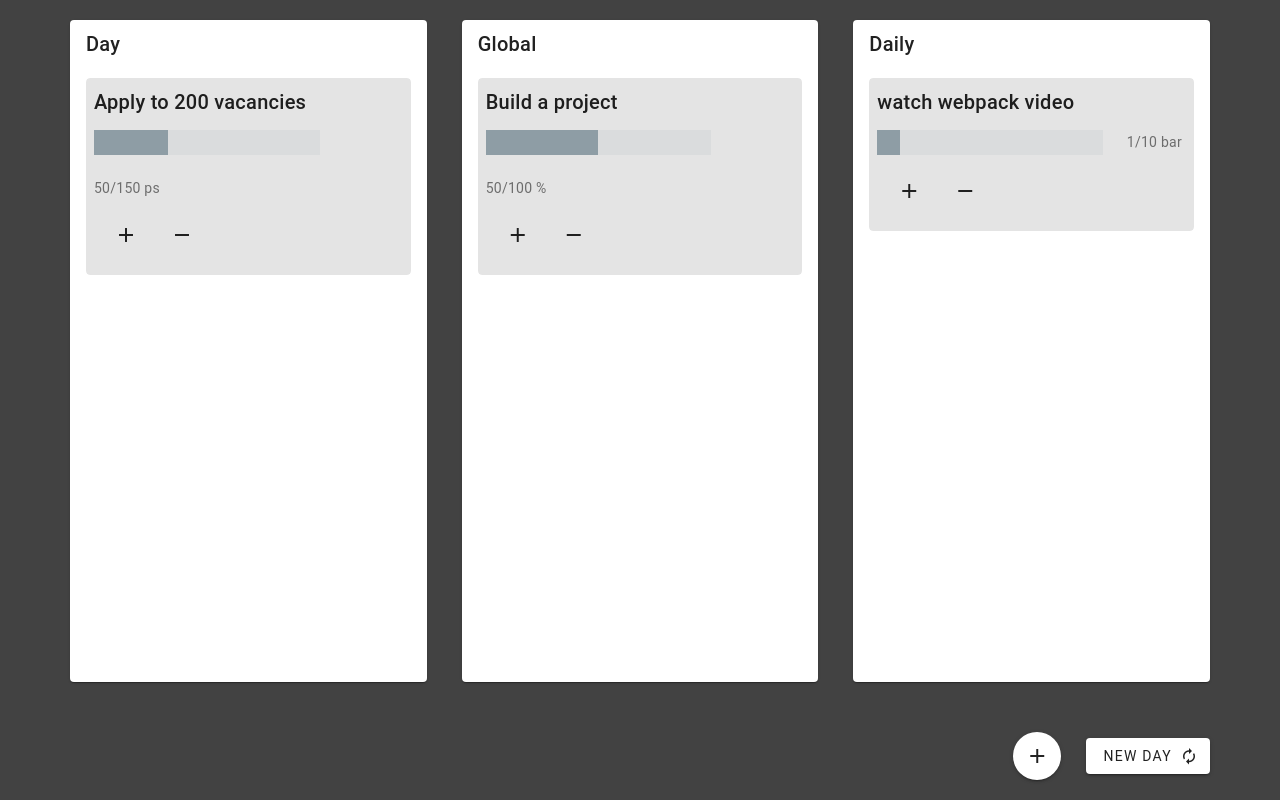
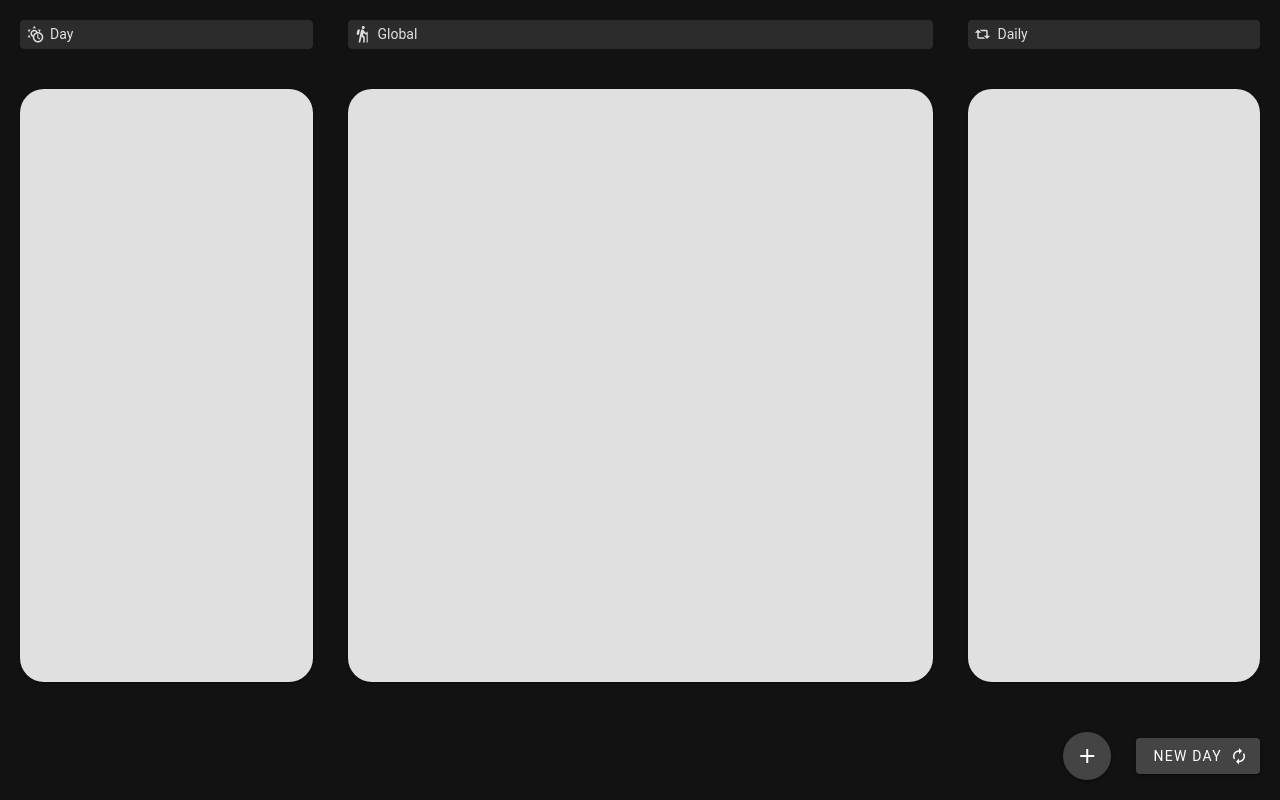
Before and after one commit to Virab-Maestro/CControl, a Vue app: page / in a window 1280 px wide. Built offline with nearby package versions, Linux system fonts and the light colour scheme.

Commit message:
add: localStorage saving; design changes

```diff
--- a/src/App.vue
+++ b/src/App.vue
@@ -17,7 +17,7 @@ import GoalToolbar from "@/components/GoalToolbar.vue";
   flex-direction: column;
   justify-content: stretch;
   height: 100vh;
-  padding: 20px 70px;
-  background-color: #424242;
+  padding: 20px 20px;
+  background-color: rgb(var(--v-theme-background));
 }
 </style>
--- a/src/assets/base.css
+++ b/src/assets/base.css
@@ -8,4 +8,5 @@
 
 body {
   min-height: 100vh;
+  position: relative;
 }
--- a/src/components/GoalGroup.vue
+++ b/src/components/GoalGroup.vue
@@ -36,42 +36,56 @@ const minusStep = (goal: Goal) => {
 </script>
 
 <template>
-  <v-card class="goal-group">
-    <v-card-title class="goal-group__title"><slot></slot></v-card-title>
+  <div class="goal-group__wrapper">
+    <v-chip
+        color="primary"
+        label
+    >
+      <slot></slot>
+    </v-chip>
 
+    <v-card class="goal-group" color="primary" variant="elevated" rounded="xl">
       <!-- v-list of other cards -->
       <v-card-item>
-      <v-card class="mb-5 pa-2" v-for="(goal) in goals" variant="tonal">
-        <v-card-title>
+        <v-card class="mb-5 pa-2" v-for="(goal) in goals" color="secondary" variant="tonal">
+          <v-card-title class="text-info">
             {{ goal.desc }}
           </v-card-title>
 
           <v-card-subtitle class="mt-3">
             <v-row align="center" justify="space-between">
               <v-col cols="9">
-              <v-progress-linear :model-value="Math.round(goal.currentStep / goal.total * 100)" color="blue-grey" height="25"/>
+                <v-progress-linear :model-value="goal.currentStep / goal.total * 100" color="#76abae" height="25"/>
               </v-col>
-            <v-col>
+              <v-col class="text-info">
                 {{ goal.currentStep }}/{{ goal.total }} <span>{{ goal.unit }}</span>
               </v-col>
             </v-row>
           </v-card-subtitle>
 
           <v-card-actions>
-          <v-btn icon="mdi-plus" @click="plusStep(goal)" :disabled="isBtnDisabled" />
-          <v-btn icon="mdi-minus" @click="minusStep(goal)" :disabled="isBtnDisabled" />
+            <v-btn color="surface" icon="mdi-plus" @click="plusStep(goal)" :disabled="isBtnDisabled" />
+            <v-btn color="surface" icon="mdi-minus" @click="minusStep(goal)" :disabled="isBtnDisabled" />
           </v-card-actions>
         </v-card>
       </v-card-item>
     </v-card>
+  </div>
 </template>
 
 <style scoped>
 .goal-group {
+  height: 100%;
+}
+
+.goal-group__wrapper {
+  display: flex;
+  flex-direction: column;
+  gap: 40px;
   flex: 1;
 }
+.goal-group__wrapper:nth-child(2) {
+  flex: 2;
+}
 
-.goal-group__title {
-
-}
 </style>
--- a/src/components/GoalGroups.vue
+++ b/src/components/GoalGroups.vue
@@ -1,7 +1,7 @@
 <script setup lang="ts">
 import GoalGroup from "@/components/GoalGroup.vue";
 import useGoalStore from "@/stores/goalStore.ts";
-
+import { onMounted } from "vue";
 //types
 import {type Goal, type GoalTypes} from "@/types";
 
@@ -10,14 +10,18 @@ const goalStore = useGoalStore();
 function filterGoals(goalType: GoalTypes):Goal[] | [] {
   return goalStore.goalList.filter(g => g.type === goalType)
 }
+
+onMounted(() => {
+  goalStore.goalList = JSON.parse(localStorage.getItem("goals")) || [];
+})
 </script>
 
 <template>
   <div class="goal-groups">
     <!-- why can't use enums as filterGoals argument? -->
-    <GoalGroup :goals="filterGoals('day')">Day</GoalGroup>
-    <GoalGroup :goals="filterGoals('global')">Global</GoalGroup>
-    <GoalGroup :goals="filterGoals('daily')">Daily</GoalGroup>
+    <GoalGroup :goals="filterGoals('day')"><v-icon icon="mdi-sun-clock-outline" start /> Day</GoalGroup>
+    <GoalGroup :goals="filterGoals('global')"><v-icon icon="mdi-hiking" start /> Global</GoalGroup>
+    <GoalGroup :goals="filterGoals('daily')"><v-icon icon="mdi-repeat-variant" start /> Daily</GoalGroup>
   </div>
 </template>
 
@@ -29,4 +33,5 @@ function filterGoals(goalType: GoalTypes):Goal[] | [] {
   gap: 35px;
   flex: 1;
 }
+
 </style>
--- a/src/components/GoalToolbar.vue
+++ b/src/components/GoalToolbar.vue
@@ -49,7 +49,6 @@ const addGoal = async () => {
   };
 
   goalStore.goalList.push(goal)
-  //save to local storage
 }
 
 const rules = {
@@ -80,8 +79,8 @@ const rules = {
 
 <template>
   <div class="goal-toolbar">
-    <v-btn icon="mdi-plus" @click="onAddGoal"/>
-    <v-btn append-icon="mdi-autorenew" @click="onNewDay">New Day</v-btn>
+    <v-btn color="info" icon="mdi-plus" @click="onAddGoal"/>
+    <v-btn color="info" append-icon="mdi-autorenew" @click="onNewDay">New Day</v-btn>
   </div>
 
 <!-- newDay dialog -->
@@ -98,18 +97,10 @@ const rules = {
   </v-dialog>
 
 <!-- addGoal dialog -->
-  <v-dialog v-model="addGoalDial" :max-width="500">
+  <v-dialog class="add-goal-dialog" v-model="addGoalDial" :max-width="500">
     <v-card>
       <v-card-text>
         <v-form ref="addGoalForm" @submit.prevent="addGoal">
-          <!--
-        type: GoalTypes;
-        desc: string;
-        unit: string;
-        total: number;
-        currentStep: number;
-        stepValue: number;-->
-
           <v-row><v-text-field v-model="goalDesc" label="Goal" :rules="rules.goalDesc" /></v-row>
           <v-row><v-select v-model="goalAcvType" :items="goalTypes" :rules="rules.goalAcvType" /></v-row>
           <v-row>
@@ -135,14 +126,19 @@ const rules = {
       </v-card-text>
     </v-card>
   </v-dialog>
-<!--  form-->
 </template>
 
-<style scoped>
+<style>
 .goal-toolbar {
   display: flex;
   align-items: center;
   gap: 25px;
   align-self: flex-end;
 }
+
+.add-goal-dialog .v-overlay__content {
+  position: absolute;
+  right: 0;
+  bottom: 80px;
+}
 </style>
--- a/src/main.ts
+++ b/src/main.ts
@@ -3,18 +3,12 @@ import { createPinia } from 'pinia'
 import './assets/main.css'
 
 //vuetify
-import '@mdi/font/css/materialdesignicons.css'
-import 'vuetify/styles'
-import { createVuetify } from 'vuetify'
-import * as components from 'vuetify/components'
-import * as directives from 'vuetify/directives'
+import vuetify from "@/plugins/vuetify.ts";
 
 //components
 import App from './App.vue'
 
-const vuetify = createVuetify({
-    components,
-    directives,
-})
-
-createApp(App).use(vuetify).use(createPinia()).mount('#app')
+createApp(App)
+    .use(vuetify)
+    .use(createPinia())
+    .mount('#app')
--- /dev/null
+++ b/src/plugins/vuetify.ts
@@ -0,0 +1,26 @@
+import '@mdi/font/css/materialdesignicons.css'
+import 'vuetify/styles'
+import { createVuetify } from 'vuetify'
+import * as components from 'vuetify/components'
+import * as directives from 'vuetify/directives'
+
+const darkTheme = {
+    colors: {
+        primary: "#E0E0E0", //group
+        secondary: "#B0B0B0", //goal
+        info: "#444444", //text
+        surface: "#888888", //accent(buttons)
+        background: "#121212", //background
+    }
+}
+
+export default createVuetify({
+    components,
+    directives,
+    theme: {
+        defaultTheme: "darkTheme",
+        themes: {
+            darkTheme,
+        }
+    }
+})
--- a/src/stores/goalStore.ts
+++ b/src/stores/goalStore.ts
@@ -1,36 +1,16 @@
 import { defineStore } from "pinia"
-import { ref } from "vue"
+import { ref, watch } from "vue"
 
 //types
 import type { Goal } from "@/types";
 
 export const useGoalStore = defineStore("goal", () => {
-    const goalList = ref<Goal[] | []>([
-        {
-            type: "daily",
-            desc: "watch webpack video",
-            unit: "bar",
-            total: 10,
-            currentStep: 1,
-            stepValue: 1,
-        },
-        {
-            type: "global",
-            desc: "Build a project",
-            unit: "%",
-            total: 100,
-            currentStep: 50,
-            stepValue: 25,
-        },
-        {
-            type: "day",
-            desc: "Apply to 200 vacancies",
-            unit: "ps",
-            total: 150,
-            currentStep: 50,
-            stepValue: 10,
-        },
-    ])
+    const goalList = ref<Goal[] | []>([])
+
+    watch(goalList, () => {
+        localStorage.setItem("goals", JSON.stringify(goalList.value))
+        console.log("goalList has been changed")
+    }, { deep: true })
 
     const newDay = () => {
         goalList.value = goalList.value.filter((g) => g.type !== "day");
```
Lines whose indentation alone changed are shown as unchanged.
